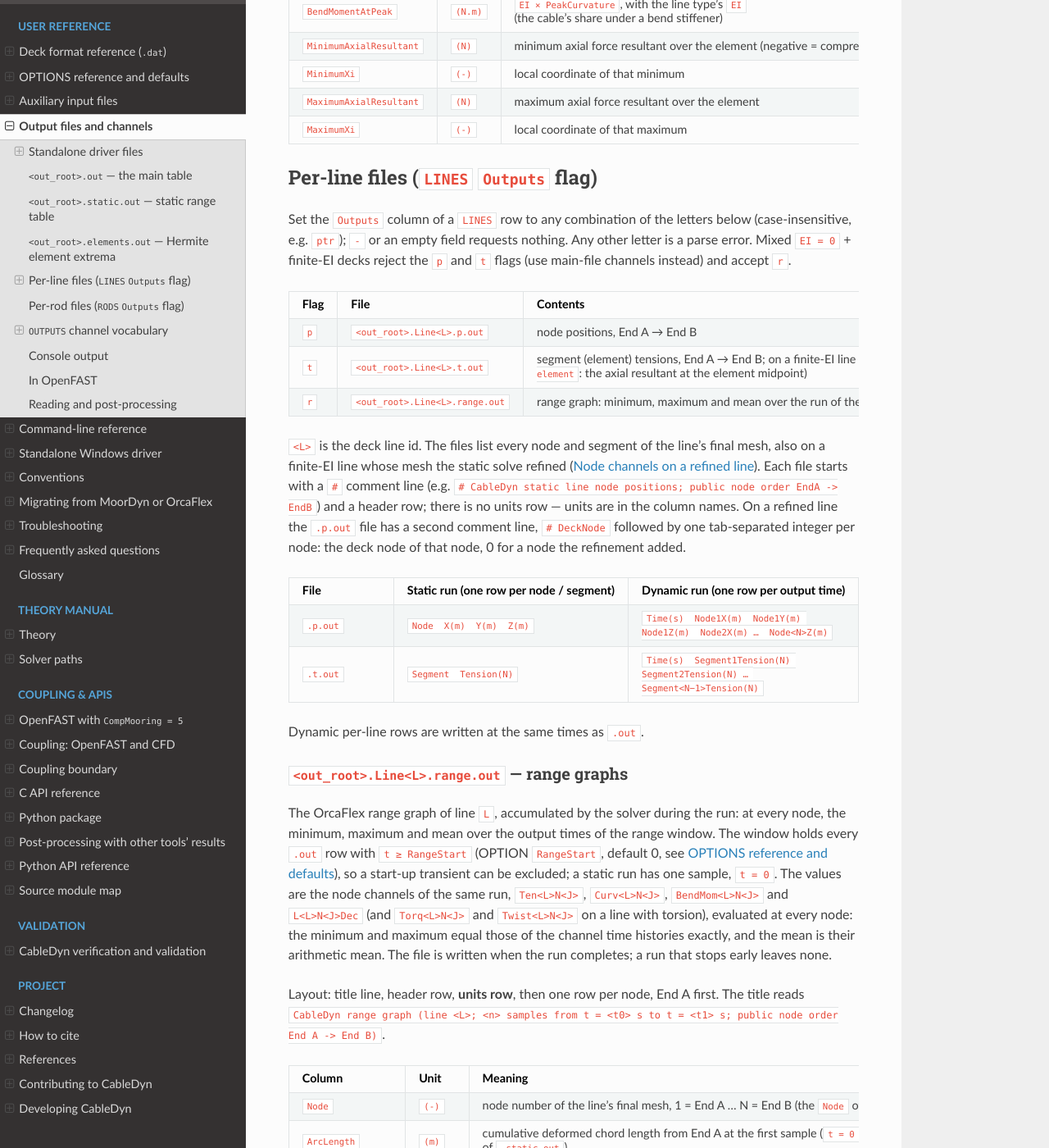
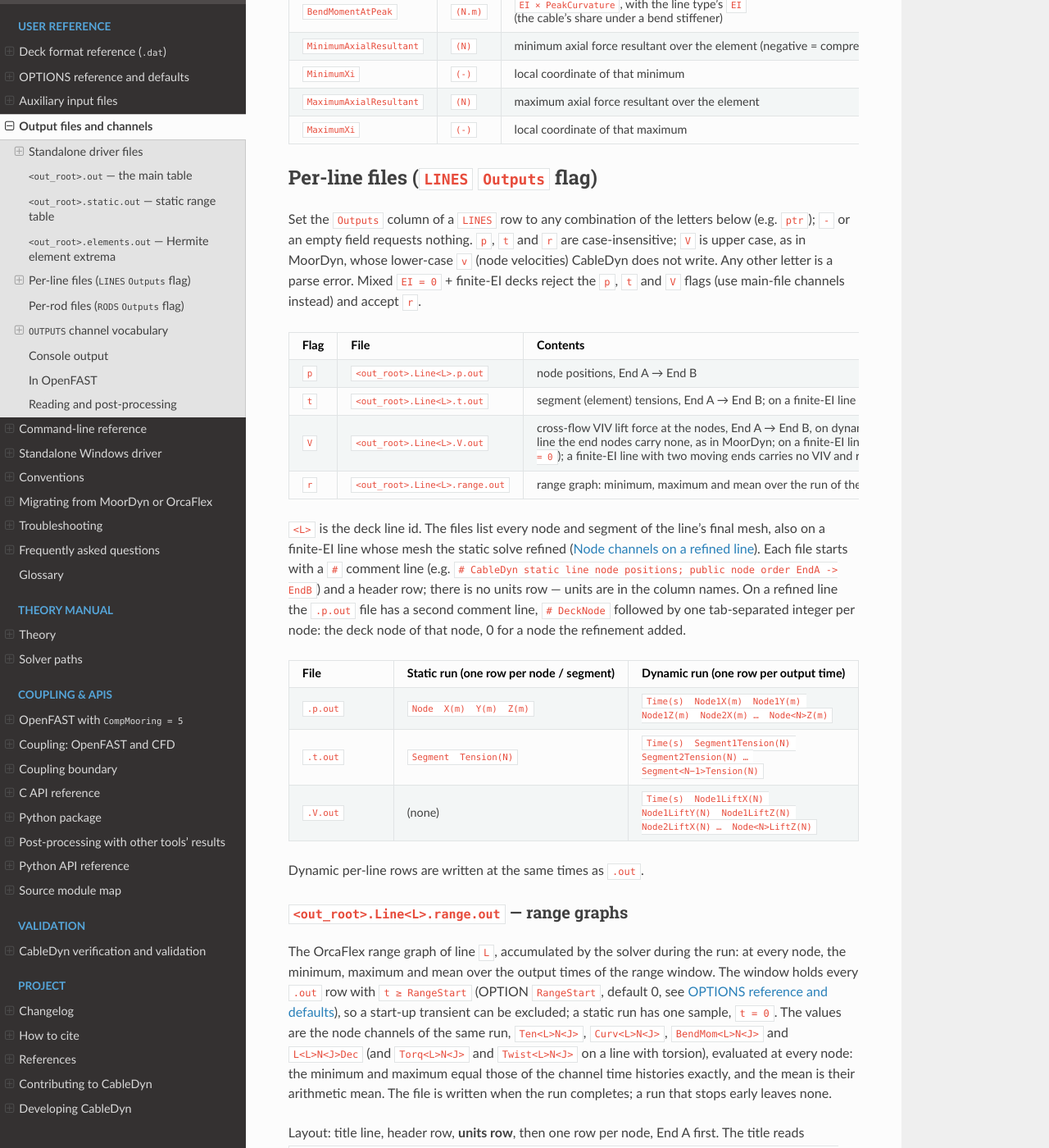
Before and after one commit to SMI-Lab-Inha/CableDyn, a Sphinx documentation site: the page built from doc/outputs.rst, in a window 1280 px wide and 1400 px high, scrolled down 5220 px. Shown: the whole window at 82% size. Built offline with Sphinx 7.4.7 and the Read the Docs theme 3.1.0, drawn with Linux system fonts in a browser that asks for light colours.

Commit message:
feat(outputs): LINES Outputs flag V, the VIV lift at the nodes
MoorDyn's line flag V writes the cross-flow VIV lift force at each node.
CableDyn now writes it to <root>.Line<L>.V.out on the dynamic runs of
the standalone routes that carry VIV (EI = 0 models, the point system,
Rigid6 bodies, rods, the multibody march and the Hermite march), End A
to End B. An EI = 0 line's end nodes carry none, as MoorDyn's; on a
finite-EI line each element's consistent lift is lumped to its two
nodes, so at the interior nodes of a taut line in lock-in it matches
the EI = 0 line within 0.1 %. As in MoorDyn the flag is upper case: its
v (node velocities) is not written and stays a parse error. The mixed
runner refuses V with p and t; the two-moving-end finite-EI route,
which carries no VIV, refuses it by name.

Signed-off-by: Jae Hoon Seo <jaehoon.seo@inha.ac.kr>

```diff
--- a/CMakeLists.txt
+++ b/CMakeLists.txt
@@ -2471,6 +2471,10 @@ cabledyn_msg_test(weightless_finite_ei msg_weightless_finite_ei.dat 0
 # With its ends one above the other nothing chooses the side of the bow either: refused, by name.
 cabledyn_msg_test(weightless_finite_ei_vertical msg_weightless_finite_ei_vertical.dat 2
   "weightless .neutrally buoyant. line is longer than its vertical span;nothing chooses the side of the bow;offset its ends horizontally"
+  "net-heavy")
+# MoorDyn's line flag v (node velocities) is not written; V (the VIV lift) is upper case.
+cabledyn_msg_test(line_flag_velocity msg_line_flag_velocity.dat 1
+  "supported line-output flags are p, t, r and V .the VIV lift, upper case as MoorDyn's."
   "net-heavy")
 # An EI=0 line type rejected as net-buoyant whose mass is a relative 4e-9 below the displaced water
 # mass is named weightless and slack; one a relative 2e-6 below it keeps the plain message.
--- a/doc/migrating.rst
+++ b/doc/migrating.rst
@@ -97,6 +97,11 @@ Keyword map
        types and as a distributed lift on finite-EI types (:ref:`theory-viv`); the running-RMS
        window is ``VIVrmsWindow`` seconds, by default
        500 steps of ``dtM`` as MoorDyn's
+   * - ``LINES`` ``Outputs`` flags ``p``, ``t``, ``V``
+     - the same quantities, one file per flag where MoorDyn writes one file per line:
+       ``<root>.Line<L>.p.out``, ``.t.out`` and ``.V.out`` (the VIV lift at the nodes), on the
+       standalone routes (:doc:`outputs`); MoorDyn's other line flags (``v``, ``U``, ``D``,
+       ``c``, ``s``, ``d``, ...) are not written and are a parse error
    * - ``ElasticMod 2/3`` viscoelastic ``EA``/``BA``
      - ``Es|Ed`` / ``Es|alphaMBL|vbeta`` in ``EA`` and ``BA_s|BA_d`` in ``BA``
    * - Syrope line type and ``SYROPE IC``
--- a/doc/outputs.rst
+++ b/doc/outputs.rst
@@ -318,10 +318,11 @@ B)``, header row, units row, data (12 columns):
 Per-line files (``LINES`` ``Outputs`` flag)
 -------------------------------------------
 
-Set the ``Outputs`` column of a ``LINES`` row to any combination of the letters below
-(case-insensitive, e.g. ``ptr``); ``-`` or an empty field requests nothing. Any other letter is a
-parse error. Mixed ``EI = 0`` + finite-EI decks reject the ``p`` and ``t`` flags (use main-file
-channels instead) and accept ``r``.
+Set the ``Outputs`` column of a ``LINES`` row to any combination of the letters below (e.g.
+``ptr``); ``-`` or an empty field requests nothing. ``p``, ``t`` and ``r`` are case-insensitive;
+``V`` is upper case, as in MoorDyn, whose lower-case ``v`` (node velocities) CableDyn does not
+write. Any other letter is a parse error. Mixed ``EI = 0`` + finite-EI decks reject the ``p``,
+``t`` and ``V`` flags (use main-file channels instead) and accept ``r``.
 
 .. list-table::
    :header-rows: 1
@@ -338,6 +339,14 @@ channels instead) and accept ``r``.
      - segment (element) tensions, End A → End B; on a finite-EI line the mean of the axial
        components of the element's own two equilibrium end forces (``OutputRecovery element``:
        the axial resultant at the element midpoint)
+   * - ``V``
+     - ``<out_root>.Line<L>.V.out``
+     - cross-flow VIV lift force at the nodes, End A → End B, on dynamic runs (MoorDyn's line
+       flag ``V``; a static run carries no lift and writes no file). On an ``EI = 0`` line the
+       end nodes carry none, as in MoorDyn; on a finite-EI line each element's lift is lumped to
+       its two nodes (the translational part of its consistent load), so the end nodes carry
+       the lift of their half-elements. Zero on a line without VIV (``Cl = 0``); a finite-EI
+       line with two moving ends carries no VIV and refuses the flag
    * - ``r``
      - ``<out_root>.Line<L>.range.out``
      - range graph: minimum, maximum and mean over the run of the node tension, curvature, bend
@@ -365,6 +374,9 @@ deck node of that node, 0 for a node the refinement added.
    * - ``.t.out``
      - ``Segment  Tension(N)``
      - ``Time(s)  Segment1Tension(N)  Segment2Tension(N) …  Segment<N−1>Tension(N)``
+   * - ``.V.out``
+     - (none)
+     - ``Time(s)  Node1LiftX(N)  Node1LiftY(N)  Node1LiftZ(N)  Node2LiftX(N) …  Node<N>LiftZ(N)``
 
 Dynamic per-line rows are written at the same times as ``.out``.
 
```
Also changed, not shown: CHANGELOG.md (+5 -0 lines), 9 other files.
